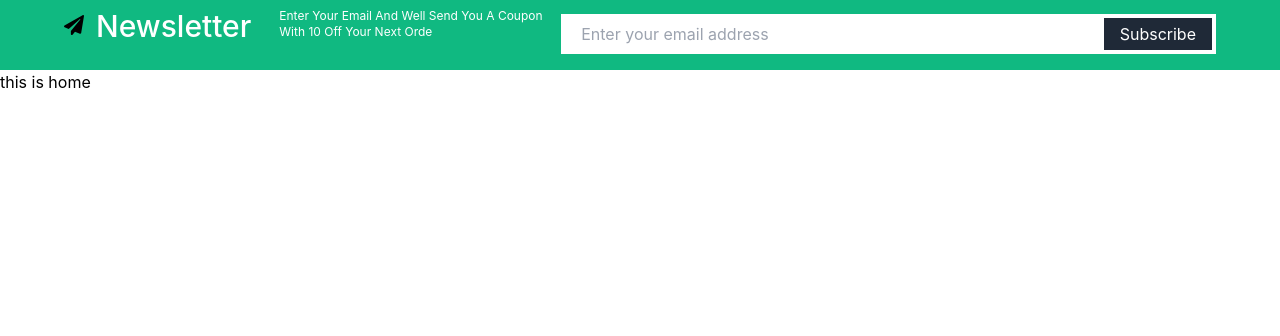
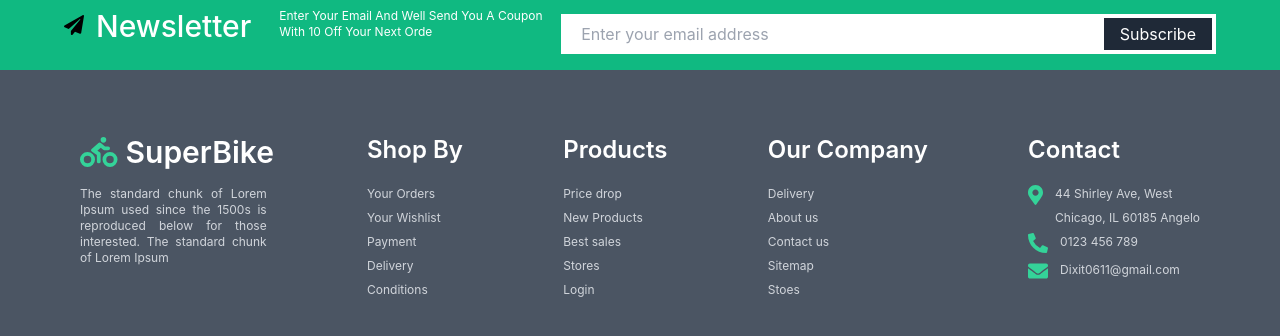
Before and after one commit to Hasan0734/super-bike, a React (Create React App) app: page / in a window 1280 px wide. Shown: the part 3386-3722 px from the top of the page. Before the commit the page ends 3480 px from the top, so only its background shows below. Built offline with nearby package versions, Linux system fonts and the light colour scheme.

Commit message:
footer section added

```diff
--- /dev/null
+++ b/src/component/Home/Footer/Footer.js
@@ -0,0 +1,30 @@
+import React from 'react';
+import { FontAwesomeIcon } from '@fortawesome/react-fontawesome';
+import { faBiking} from '@fortawesome/free-solid-svg-icons';
+import { FooterItem } from './FooterItems';
+import FooterLinkItem from './FooterLinkItem';
+import FooterContact from './FooterContact';
+
+
+
+const Footer = () => {
+    return (
+        <footer className="bg-gray-600 ">
+            <div className="max-w-6xl mx-auto py-16 px-4">
+                <div className="flex gap-7 justify-between">
+                    <div className="w-2/12 ">
+                        <div className="flex gap-2 text-3xl font-semibold">
+                            <span className="text-green-400"><FontAwesomeIcon icon={faBiking} /></span>
+                            <sapn className="text-white text-3xl">SuperBike</sapn>
+                        </div>
+                        <p className="text-gray-300 pt-4 hover:text-white text-justify  text-xs">The standard chunk of Lorem Ipsum used since the 1500s is reproduced below for those interested. The standard chunk of Lorem Ipsum</p>
+                    </div>
+                    {FooterItem.map(item => <FooterLinkItem item={item} key={item.id}></FooterLinkItem>)}
+                   <FooterContact/>
+                </div>
+            </div>
+        </footer>
+    );
+};
+
+export default Footer;
--- /dev/null
+++ b/src/component/Home/Footer/FooterContact.js
@@ -0,0 +1,30 @@
+import React from 'react';
+
+import { FontAwesomeIcon } from '@fortawesome/react-fontawesome';
+import { faEnvelope, faMapMarkerAlt, faPhoneAlt } from '@fortawesome/free-solid-svg-icons';
+const FooterContact = () => {
+    return (
+
+        <div>
+            <h4 className="text-white text-2xl font-semibold">Contact</h4>
+            <ul className="text-white text-xs leading-6 pt-4">
+                <li className="flex gap-3 text-gray-300 hover:text-white">
+                    <span className="text-xl text-green-400"><FontAwesomeIcon icon={faMapMarkerAlt} /></span>
+                    <span> 44 Shirley Ave, West <br /> Chicago, IL 60185 Angelo</span>
+                </li>
+                <li className="flex gap-3 text-gray-300 hover:text-white">
+                    <span className="text-xl text-green-400"><FontAwesomeIcon icon={faPhoneAlt} /></span>
+                    <span>  0123 456 789</span>
+                </li>
+                <li className="flex gap-3 text-gray-300 hover:text-white">
+                    <span className="text-xl text-green-400"><FontAwesomeIcon icon={faEnvelope} /></span>
+                    <span>Dixit0611@gmail.com</span>
+                </li>
+
+            </ul>
+        </div>
+
+    );
+};
+
+export default FooterContact;
--- /dev/null
+++ b/src/component/Home/Footer/FooterItems.js
@@ -0,0 +1,37 @@
+export const FooterItem = [
+    {
+        id: '200',
+        title: 'Shop By',
+        items: [
+            { id: '121', itemName: 'Your Orders' },
+            { id: '122', itemName: 'Your Wishlist' },
+            { id: '123', itemName: 'Payment' },
+            { id: '124', itemName: 'Delivery' },
+            { id: '125', itemName: 'Conditions' }
+        ]
+    },
+    {
+        id: '201',
+        title: 'Products',
+        items: [
+            { id: '126', itemName: 'Price drop' },
+            { id: '127', itemName: 'New Products' },
+            { id: '128', itemName: 'Best sales' },
+            { id: '129', itemName: 'Stores' },
+            { id: '130', itemName: 'Login' }
+        ]
+    },
+    {
+        id: '202',
+        title: 'Our Company',
+        items: [
+            { id: '131', itemName: 'Delivery' },
+            { id: '132', itemName: 'About us' },
+            { id: '133', itemName: 'Contact us' },
+            { id: '134', itemName: 'Sitemap' },
+            { id: '135', itemName: 'Stoes' }
+        ]
+    },
+
+
+]
--- /dev/null
+++ b/src/component/Home/Footer/FooterLinkItem.js
@@ -0,0 +1,16 @@
+import React from 'react';
+
+const FooterLinkItem = ({item}) => {
+    return (
+        <div>
+            <h4 className="text-white text-2xl font-semibold">{item.title}</h4>
+            <ul className=" text-xs leading-6 pt-4">
+                {item.items.map(item => <li className="text-gray-300 hover:text-white"><a href="">{item.itemName}</a></li>)}
+
+
+            </ul>
+        </div>
+    );
+};
+
+export default FooterLinkItem;
--- a/src/component/Home/Home/Home.js
+++ b/src/component/Home/Home/Home.js
@@ -2,6 +2,7 @@ import React from 'react';
 import AboutSection from '../AboutSection/AboutSection';
 import BrandSection from '../BrandSection/BrandSection';
 import FeatureProductSection from '../FeatureProduct/FeatureProductSection/FeatureProductSection';
+import Footer from '../Footer/Footer';
 import HeaderSlider from '../HeaderSlider/HeaderSlider';
 import HomeBanner from '../HomeBanner/HomeBanner';
 import LatestNewsSection from '../LatestNewsSection/LatestNewsSection';
@@ -23,7 +24,8 @@ const Home = () => {
             <LatestNewsSection/>
             <BrandSection />
             <NewsLetter/>
-            <h1>this is home</h1>
+            <Footer/>
+
         </>
     );
 };
```
Also changed, not shown: src/component/Home/Footer/Footer.css (added).
